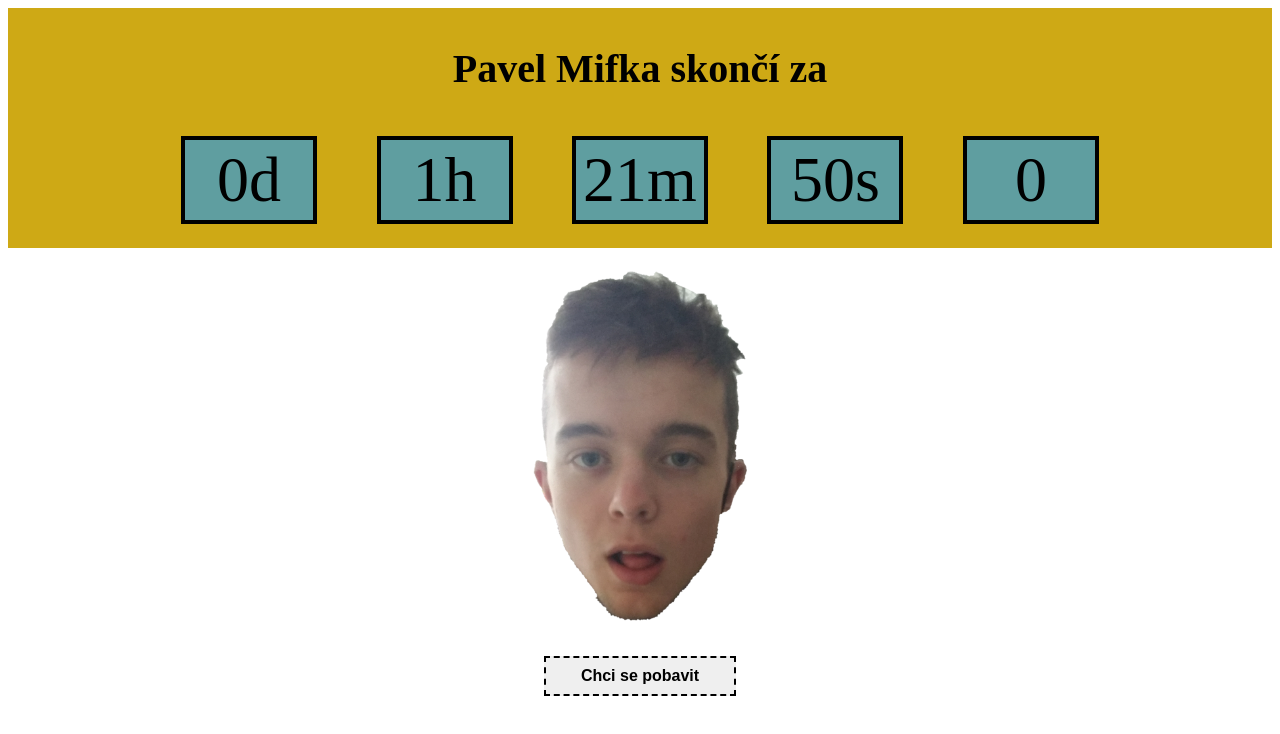
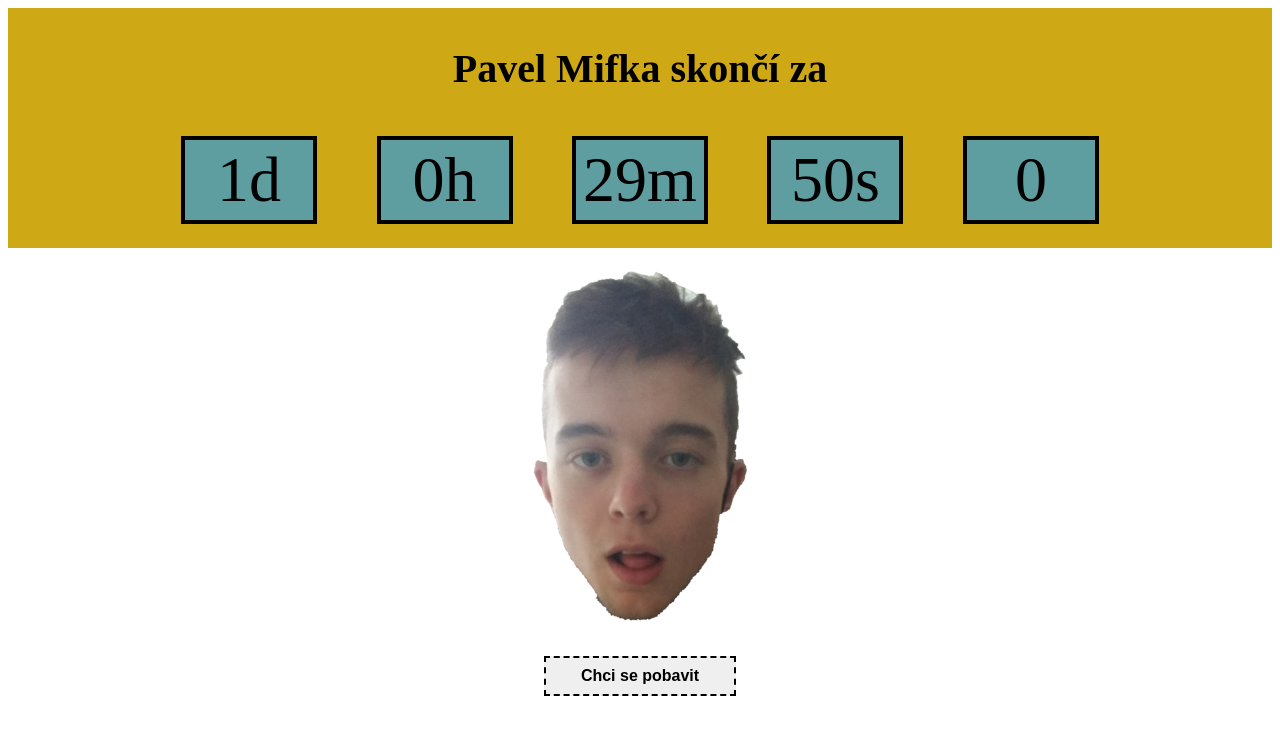
Before and after one commit to Lukymbo/PavelKonec, a plain HTML site: page index.html in a window 1280 px wide. Drawn offline with Linux system fonts and the light colour scheme.

Commit message:
Update index.html

```diff
--- a/index.html
+++ b/index.html
@@ -116,7 +116,7 @@
             let setinyid = document.getElementById("Setiny");
 
             function pocitej(){
-                let koneccas = new Date(2024,7,29).getTime();
+                let koneccas = new Date(2024,7,29,23,08).getTime();
 
                 let casted = new Date().getTime();
 
```
